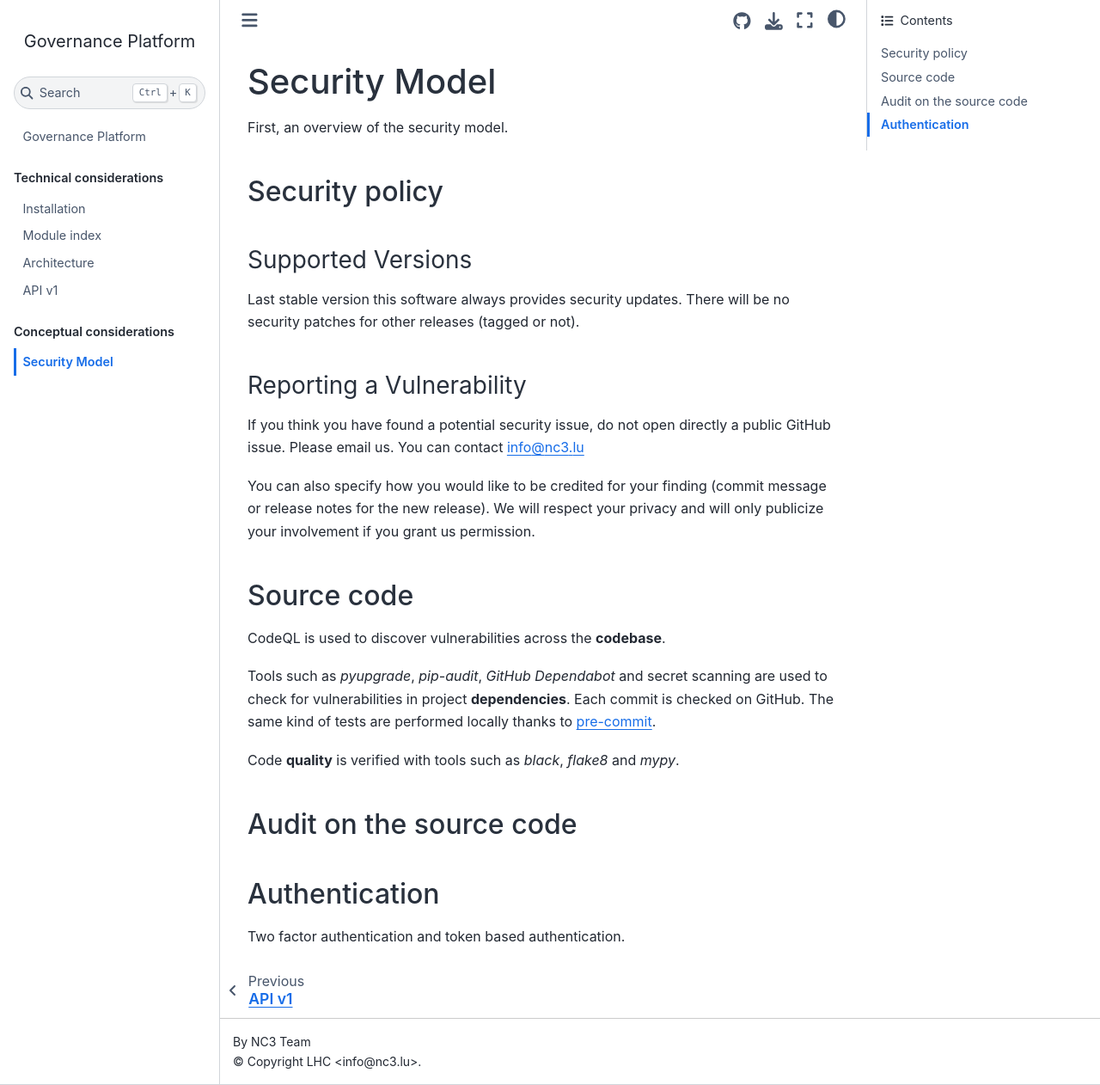
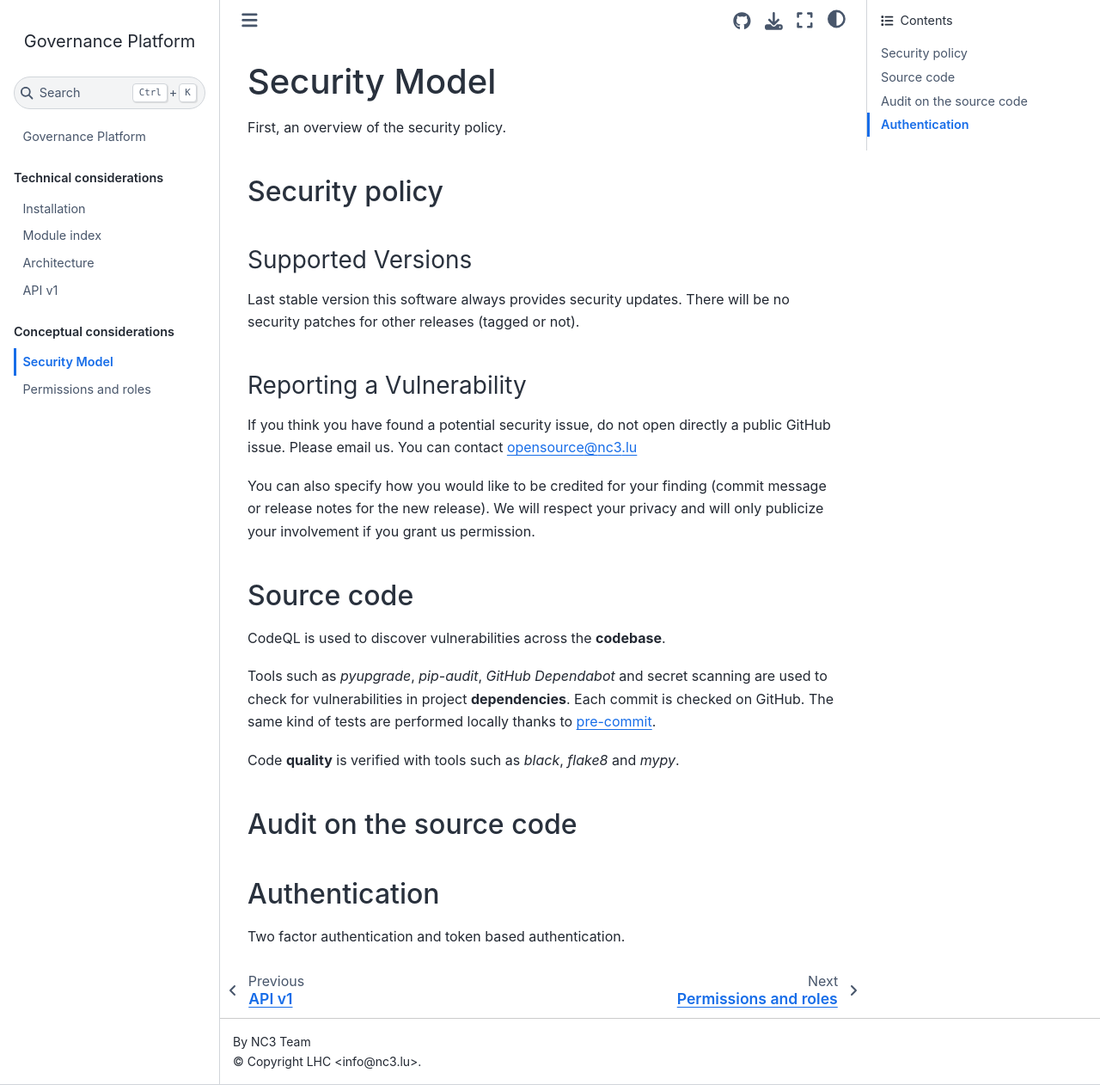
Before and after one commit to informed-governance-project/NISINP, a Sphinx documentation site: the page built from docs/security.rst, in a window 1280 px wide and 1262 px high. Shown: the whole window at 86% size. Built offline with Sphinx 7.4.7 and the Sphinx Book theme 1.1.4, drawn with Linux system fonts in a browser that asks for light colours.

Commit message:
new: [documentation] Added section about permissions and roles.

```diff
--- a/docs/index.rst
+++ b/docs/index.rst
@@ -39,6 +39,7 @@
    :hidden:
 
    security
+   permissions
 
 
 Presentation
--- a/docs/modules.rst
+++ b/docs/modules.rst
@@ -12,3 +12,7 @@
 
 Incident Notification
 ---------------------
+
+
+API
+---
--- /dev/null
+++ b/docs/permissions.rst
@@ -0,0 +1,13 @@
+Permissions and roles
+=====================
+
+Roles
+-----
+
+The available roles are:
+
+- Django super admin
+
+
+Incident module members permissions
+-----------------------------------
--- a/docs/security.rst
+++ b/docs/security.rst
@@ -1,8 +1,7 @@
 Security Model
 ==============
 
-First, an overview of the security model.
-
+First, an overview of the security policy.
 
 Security policy
 ---------------
@@ -18,7 +17,7 @@
 
 If you think you have found a potential security issue, do not open
 directly a public GitHub issue. Please email us. You can contact
-info@nc3.lu
+opensource@nc3.lu
 
 You can also specify how you would like to be credited for your finding
 (commit message or release notes for the new release). We will
```
